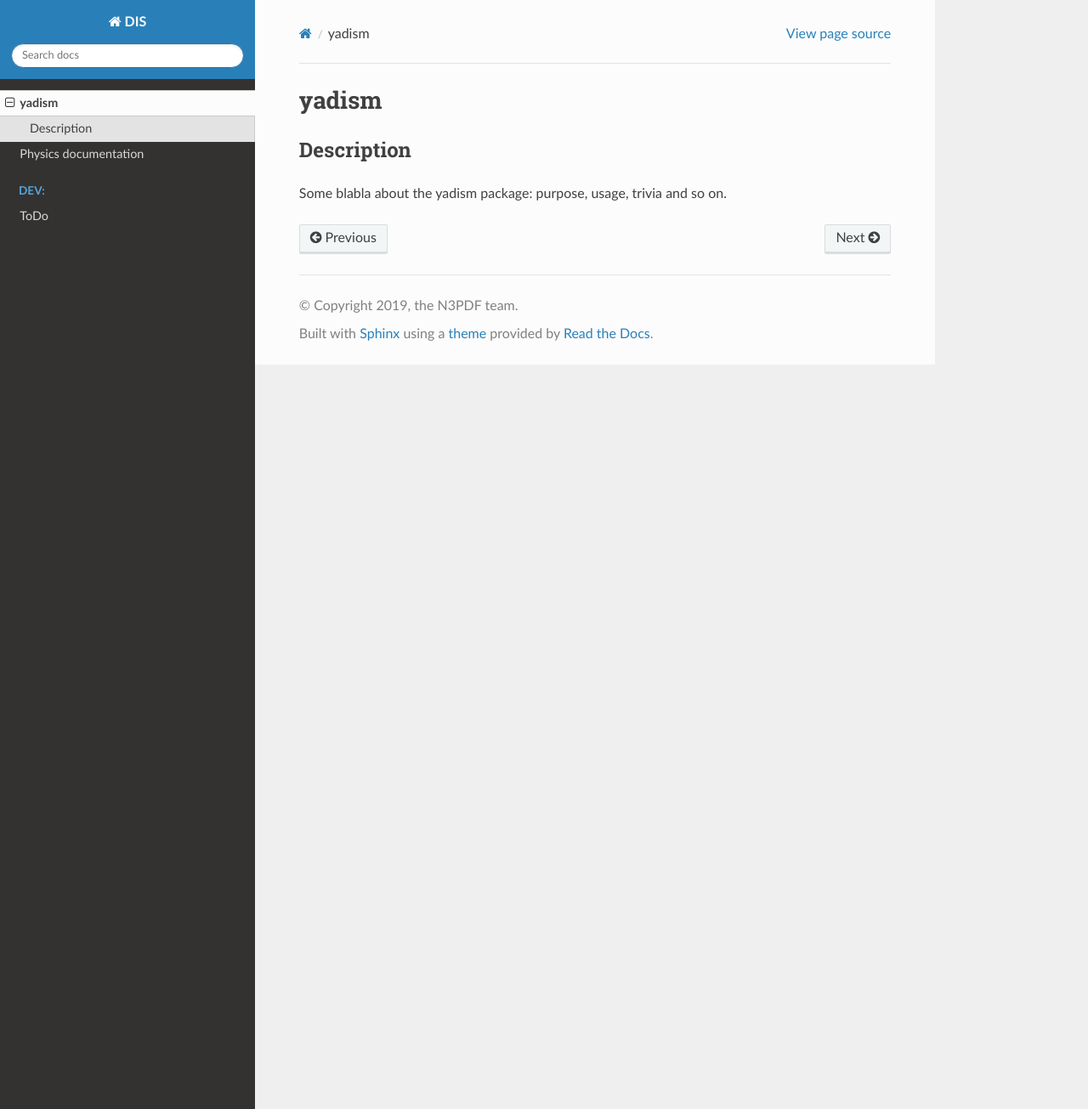
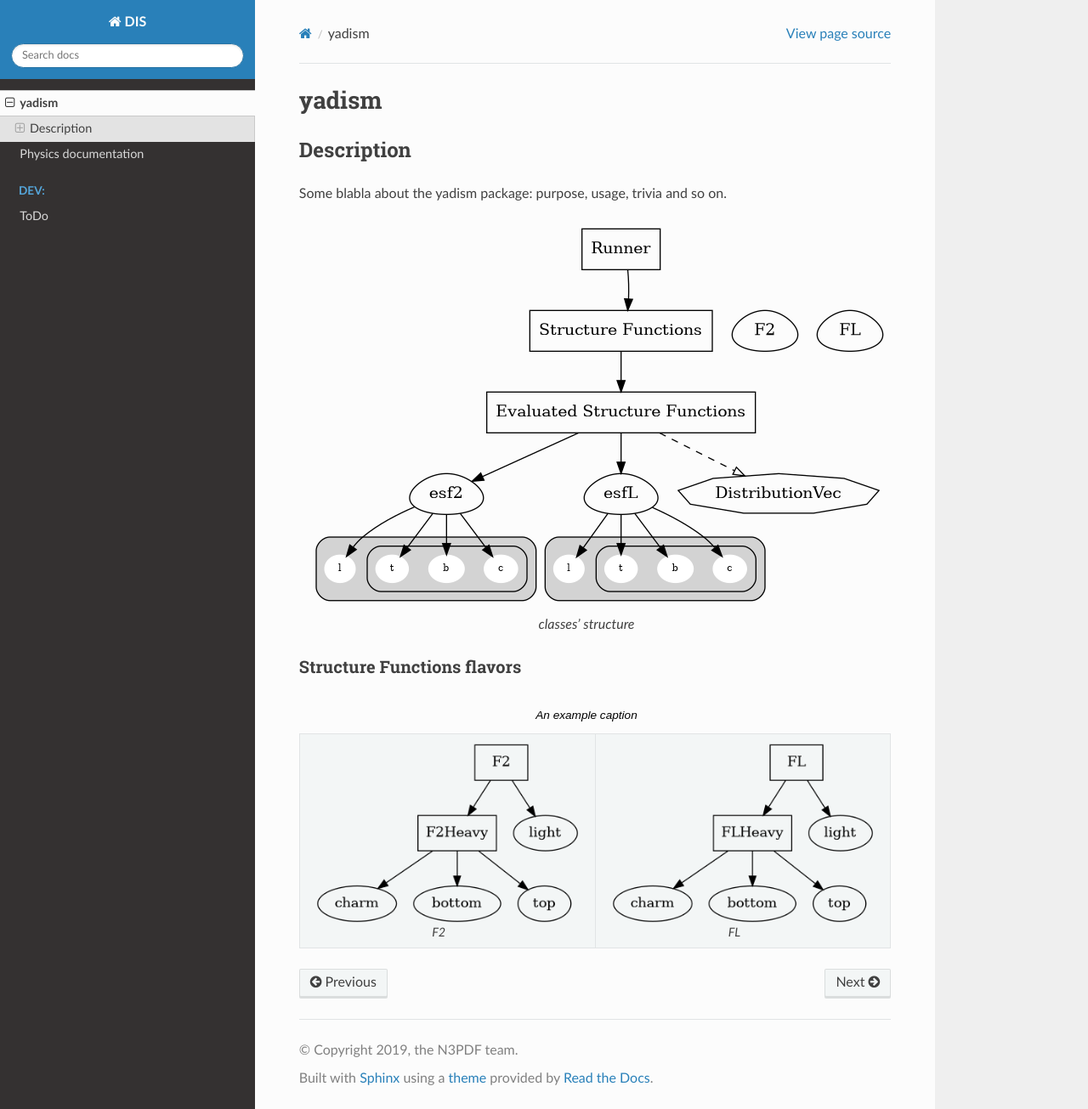
Before and after one commit to NNPDF/yadism, a Sphinx documentation site: the page built from docs/sphinx/source/yadism.rst, in a window 1280 px wide and 1305 px high. Shown: the whole window at 85% size. Built offline with Sphinx 7.4.7 and the Read the Docs theme 2.0.0, drawn with Linux system fonts in a browser that asks for light colours; pages that are not in the unit, such as notebooks, are missing from menus; some of the changed lines change nothing that is shown.

Commit message:
Introduced hierarchy diagrams for classes

```diff
--- a/docs/sphinx/source/conf.py
+++ b/docs/sphinx/source/conf.py
@@ -54,6 +54,7 @@ extensions = [
     "recommonmark",
     "sphinx.ext.napoleon",
     "sphinxcontrib.bibtex",
+    "sphinx.ext.graphviz",
 ]
 
 # Add any paths that contain templates here, relative to this directory.
--- a/docs/sphinx/source/yadism.rst
+++ b/docs/sphinx/source/yadism.rst
@@ -11,5 +11,117 @@ yadism
 
 Description
 -----------
+Some blabla about the yadism package: purpose, usage, trivia and so on.
 
-Some blabla about the yadism package: purpose, usage, trivia and so on.
+
+.. graphviz::
+   :name: structure
+   :caption: classes' structure
+   :align: center
+
+   digraph G {
+      bgcolor = transparent
+      layers = "RUN:SF:ESF";
+
+      node [shape=box]
+      run [label="Runner" group=main layer=RUN]
+      sf [label="Structure Functions" group=main layer=SF pos="0,2!"]
+      esf [label="Evaluated Structure Functions" layer=ESF group=main]
+
+      node [shape=egg pin=true]
+      f2 [label="F2" pos="1,1!" layer=SF group=sfsub]
+      fL [label="FL" layer=SF group=sfsub]
+      esf2; esfL;
+      dvec [label="DistributionVec" shape=polygon sides=9]
+
+      node [shape=ellipse,style=filled,color=white,width=0,height=0,fontsize=8];
+      l2 [label=l]; c2 [label=c]; b2 [label=b]; t2 [label=t];
+      lL [label=l]; cL [label=c]; bL [label=b]; tL [label=t];
+
+      run -> {f2 fL sf} [style=invis weight=0]
+      run -> sf [weight=10000]
+      sf -> esf [weight=10000]
+      esf -> {esf2 esfL}
+      esf -> dvec [arrowhead=onormal style=dashed]
+      esf2 -> {l2 c2 b2 t2}
+      esfL -> {lL cL bL tL}
+
+      subgraph clusterF2flavours {
+         style="rounded";
+         bgcolor=lightgrey;
+         {l2 c2 b2 t2};
+         subgraph clusterF2Hflavours {
+            style="rounded";
+            bgcolor=transparent;
+            {c2 b2 t2};
+         }
+      }
+      subgraph clusterFLflavours {
+         style="rounded";
+         bgcolor=lightgrey;
+         {lL cL bL tL};
+         subgraph clusterF2Hflavours {
+            style="rounded";
+            bgcolor=transparent;
+            {cL bL tL};
+         }
+      }
+   }
+
+
+Structure Functions flavors
+^^^^^^^^^^^^^^^^^^^^^^^^^^^
+
+.. list-table:: An example caption
+   :widths: 10 10
+   :header-rows: 0
+   :stub-columns: 0
+
+   * - .. graphviz::
+         :name: F2
+         :caption: F2
+         :align: center
+
+         digraph G {
+            bgcolor = transparent
+
+            node [shape=box]
+
+            f2 [label=F2]
+            f2h [label=F2Heavy]
+
+            subgraph F2flavors {
+               node [shape=ellipse]
+               f2 -> {light, f2h}
+               f2h -> {charm, bottom, top}
+            }
+         }
+     - .. graphviz::
+         :name: FL
+         :caption: FL
+         :align: center
+
+         digraph G {
+            bgcolor = transparent
+
+            node [shape=box]
+
+            fl [label=FL]
+            flh [label=FLHeavy]
+
+            subgraph FLflavors {
+               node [shape=ellipse]
+               fl -> {light, flh}
+               flh -> {charm, bottom, top}
+            }
+         }
+
+..
+   main -> parse -> execute;
+   main -> init;
+   main -> cleanup;
+   execute -> make_string;
+   execute -> printf
+   init -> make_string;
+   main -> printf;
+   execute -> compare;1
```
Also changed, not shown: docs/sphinx/source/todo.rst (line endings or trailing spaces).
